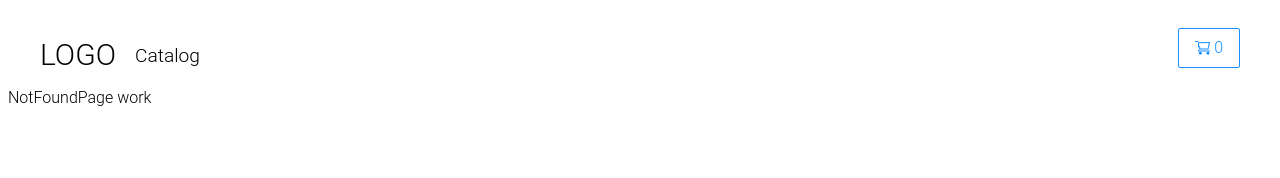
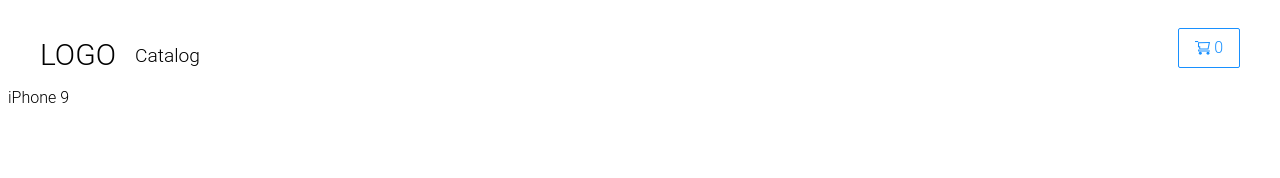
Before and after one commit to MaryAnzh/Online-Store, a React (Create React App) app: page /1 in a window 1280 px wide. Shown: the top 178 px of the page. Built offline with nearby package versions, Linux system fonts and the light colour scheme; a web font is replaced by a local one.

Commit message:
feat: add lint to item by id

```diff
--- a/src/App.tsx
+++ b/src/App.tsx
@@ -6,6 +6,7 @@ import {CartPage} from './pages/cart-page/CartPage'
 import {NotFoundPage} from './pages/not-found-page/NotFoundPage'
 import {Header} from './components/common/header/Header'
 import {Footer} from './components/common/footer/Footer'
+import { ItemPage } from './pages/item-page/ItemPage'
 
 export const App = (): JSX.Element => (
     <Router>
@@ -16,6 +17,7 @@ export const App = (): JSX.Element => (
                     <Route path="/" element={<ItemsPage/>}/>
                     <Route path="/cart" element={<CartPage/>}/>
                     <Route path="/*" element={<NotFoundPage/>}/>
+                    <Route path="/:id" element={<ItemPage />} />
                 </Routes>
             </main>
             < Footer/>
--- a/src/components/simple/item-card/ItemCard.scss
+++ b/src/components/simple/item-card/ItemCard.scss
@@ -12,21 +12,31 @@
     background: white;
     box-shadow: 0px 4px 12px rgba(0, 0, 0, 0.1);
 
+
     &__image-wrap {
         width: 100%;
         height: 190px;
-        display: flex;
-        justify-content: center;
-        align-items: center;
         background: white;
         border: 2px solid white;
         border-radius: 7px;
         overflow: hidden;
 
-        &__image {
+        &__link {
+            width: 100%;
             height: 100%;
+            display: flex;
+            justify-content: center;
+            align-items: center;
+
+            &__image {
+                height: 100%;
+            }
         }
+
     }
+
+
+
 
     &__info {
         width: 100%;
--- a/src/components/simple/item-card/ItemCard.tsx
+++ b/src/components/simple/item-card/ItemCard.tsx
@@ -2,6 +2,7 @@ import React from 'react'
 import './ItemCard.scss';
 import { IItem } from '../../../core/interfaces/catalog.interfaces';
 import { ReactComponent as CartLogo } from '../../../assets/cart.svg';
+import { Link } from 'react-router-dom';
 
 
 type ItemTypeProps = {
@@ -13,9 +14,11 @@ export const ItemCard = (props: ItemTypeProps): JSX.Element => {
     return (
         <section className='item-card'>
             <div className='item-card__image-wrap'>
-                <img
-                    className='item-card__image-wrap__image'
-                    src={props.item.thumbnail} alt={props.item.title} />
+                <Link to={`/${props.item.id}`} className='item-card__image-wrap__link'>
+                    <img
+                        className='item-card__image-wrap__link__image'
+                        src={props.item.thumbnail} alt={props.item.title} />
+                </Link>
             </div>
 
             <div className='item-card__info'>
--- a/src/pages/item-page/ItemPage.tsx
+++ b/src/pages/item-page/ItemPage.tsx
@@ -1,7 +1,14 @@
 import React from 'react'
-import styles from './ItemPage.scss'
+import './ItemPage.scss'
+import { useParams } from 'react-router-dom'
+import { catalog } from '../../core/data/catalog.data';
 
-
-export const ItemPage = (): JSX.Element => (
-    <h2>ItemPage work</h2>
-)
+export const ItemPage = (): JSX.Element => {
+    const params = useParams();
+    const prodId = params.id;
+    const products = catalog.products.find((el) => `${el.id}` === prodId);
+    if(products === undefined) {
+        return (<h2>Item: такого продукта нет</h2>)
+    }
+    return (<h2>{products.title}</h2>)
+}
```
